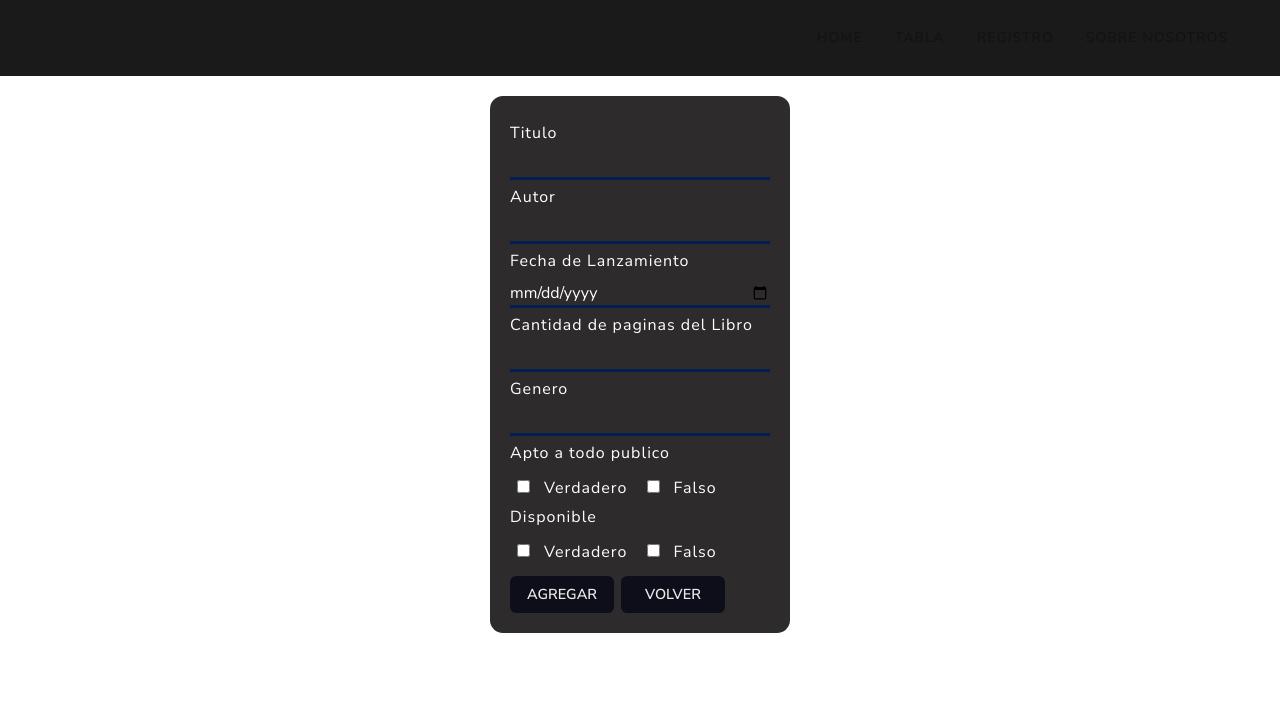
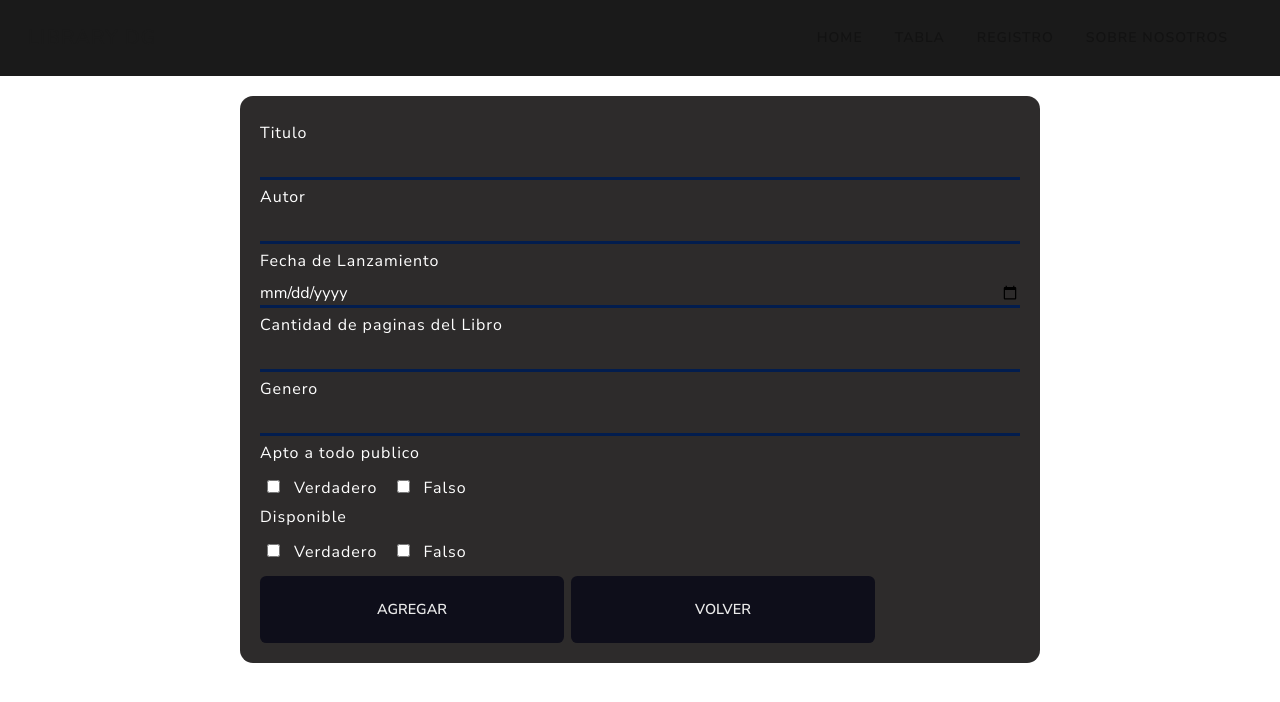
Before and after one commit to Fabianaaguero/TpFrontIFTS, an Angular app in the folder Biblioteca/: page /registro in a window 1280 px wide. Shown: the top 702 px of the page. Built offline with nearby package versions, Linux system fonts and the light colour scheme.

Commit message:
modificaciones del fromulario

```diff
--- a/Biblioteca/src/app/Components/formulario/formulario.component.html
+++ b/Biblioteca/src/app/Components/formulario/formulario.component.html
@@ -34,8 +34,8 @@
             <input type="checkbox" name="Disponible" id="Disponible"  value="false"> <p>Falso</p>
         </div>
         <div clas="btn">
-            <button type="submit" value="submit"> Agregar </button>
-            <button type="submit" value="submit"> Volver </button>
+            <button type="submit" value="submit"  [routerLink]="['/RegistroExitoso']"> Agregar </button>
+            <button type="submit" value="submit"  [routerLink]="['/home']" > Volver </button>
         </div>
 
     </form>
--- a/Biblioteca/src/app/Components/formulario/formulario.component.scss
+++ b/Biblioteca/src/app/Components/formulario/formulario.component.scss
@@ -1,10 +1,10 @@
-
+/* moblie first*/
 .Form-box{
     background-color: #2d2b2b;
     display: flex;
     justify-content: center;
     flex-direction: column;
-    width: 300px;
+    width: 800px;
     margin: 0 auto;
     padding: 20px;
     margin-top: 20px;
@@ -64,3 +64,8 @@ button{
     margin-right: 7px;
     margin-top: 12px;
 }
+
+/* ancho de 280  270
+             900 700
+            1200  800 y  padding: 1% 1%;
+ formulario  */
```
